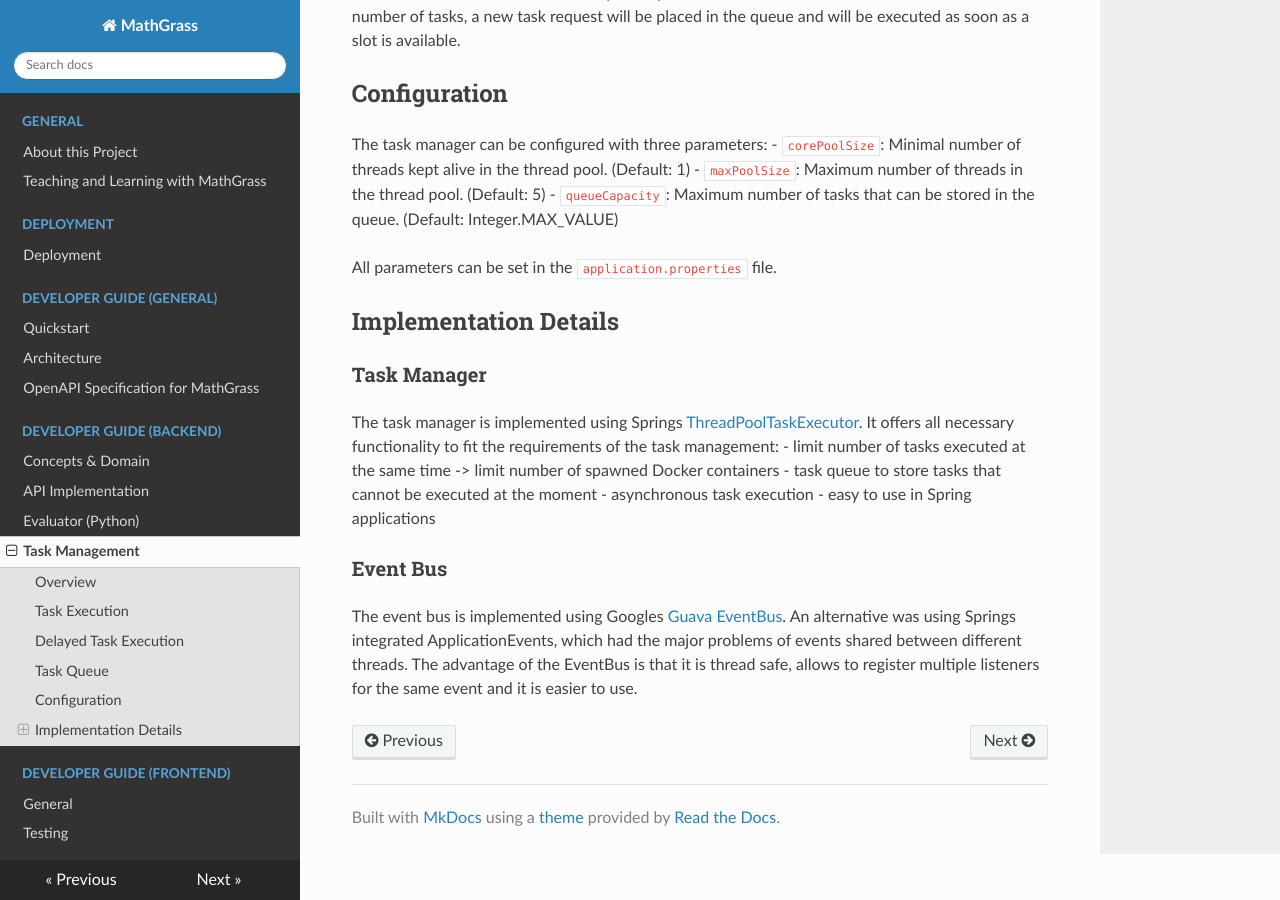
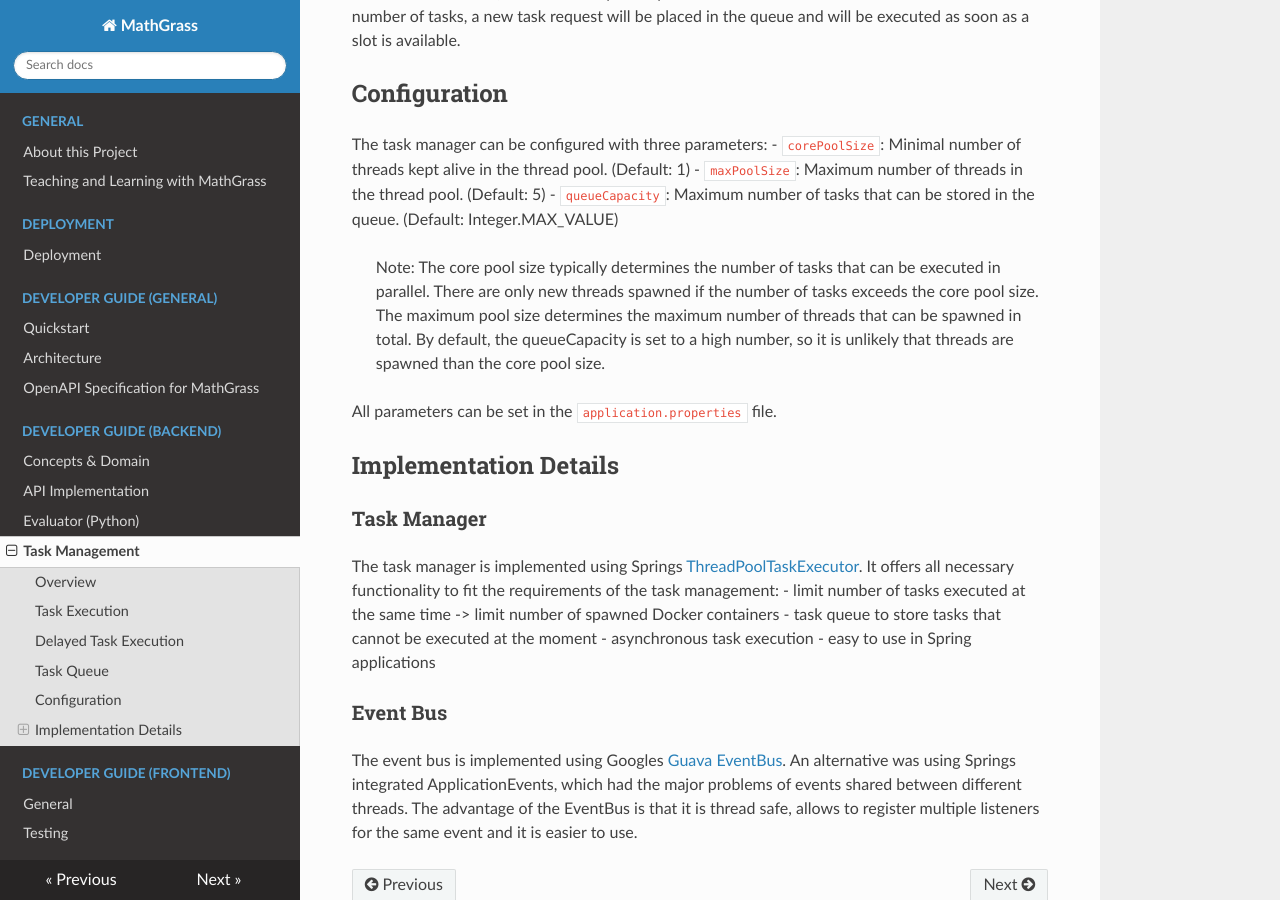
Before and after one commit to MathGrass/mathgrass, an MkDocs documentation site: the page built from docs/developer_guide/backend/taskmanagement.md, in a window 1280 px wide and 900 px high, scrolled down 1390 px. Built offline with MkDocs 1.6.1, drawn with Linux system fonts in a browser that asks for light colours; nearby versions of some CDN libraries.

Commit message:
doc: Add explanation to ThreadPoolTaskExecutor parameters.

```diff
--- a/docs/developer_guide/backend/taskmanagement.md
+++ b/docs/developer_guide/backend/taskmanagement.md
@@ -42,6 +42,11 @@ The task manager can be configured with three parameters:
  - ``maxPoolSize``: Maximum number of threads in the thread pool. (Default: 5)
  - ``queueCapacity``: Maximum number of tasks that can be stored in the queue. (Default: Integer.MAX_VALUE)
 
+> Note: The core pool size typically determines the number of tasks that can be executed in parallel. There are only new
+threads spawned if the number of tasks exceeds the core pool size. The maximum pool size determines the maximum number
+of threads that can be spawned in total. By default, the queueCapacity is set to a high number, so it is unlikely that
+threads are spawned than the core pool size.
+
 All parameters can be set in the ``application.properties`` file.
 
 ## Implementation Details
```
